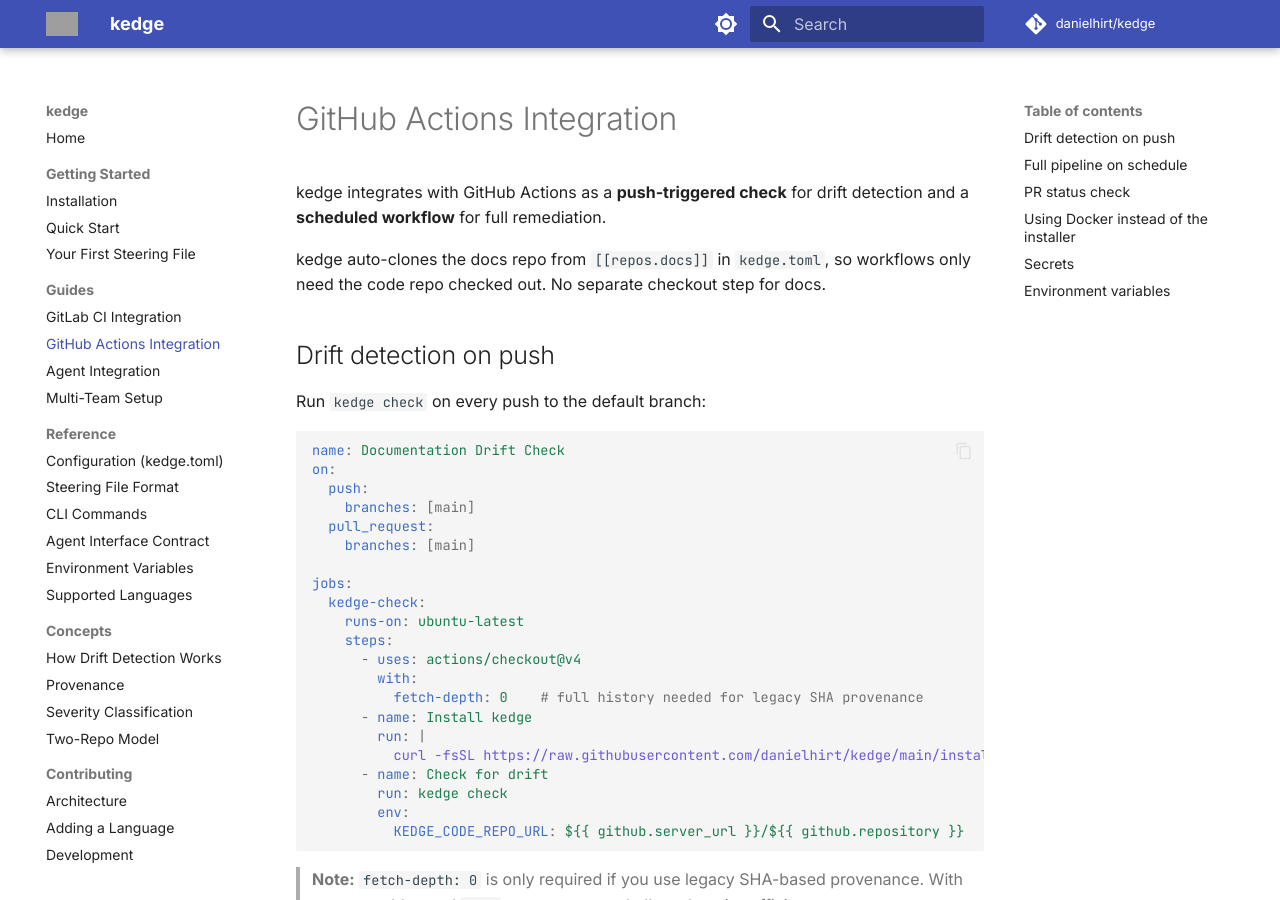
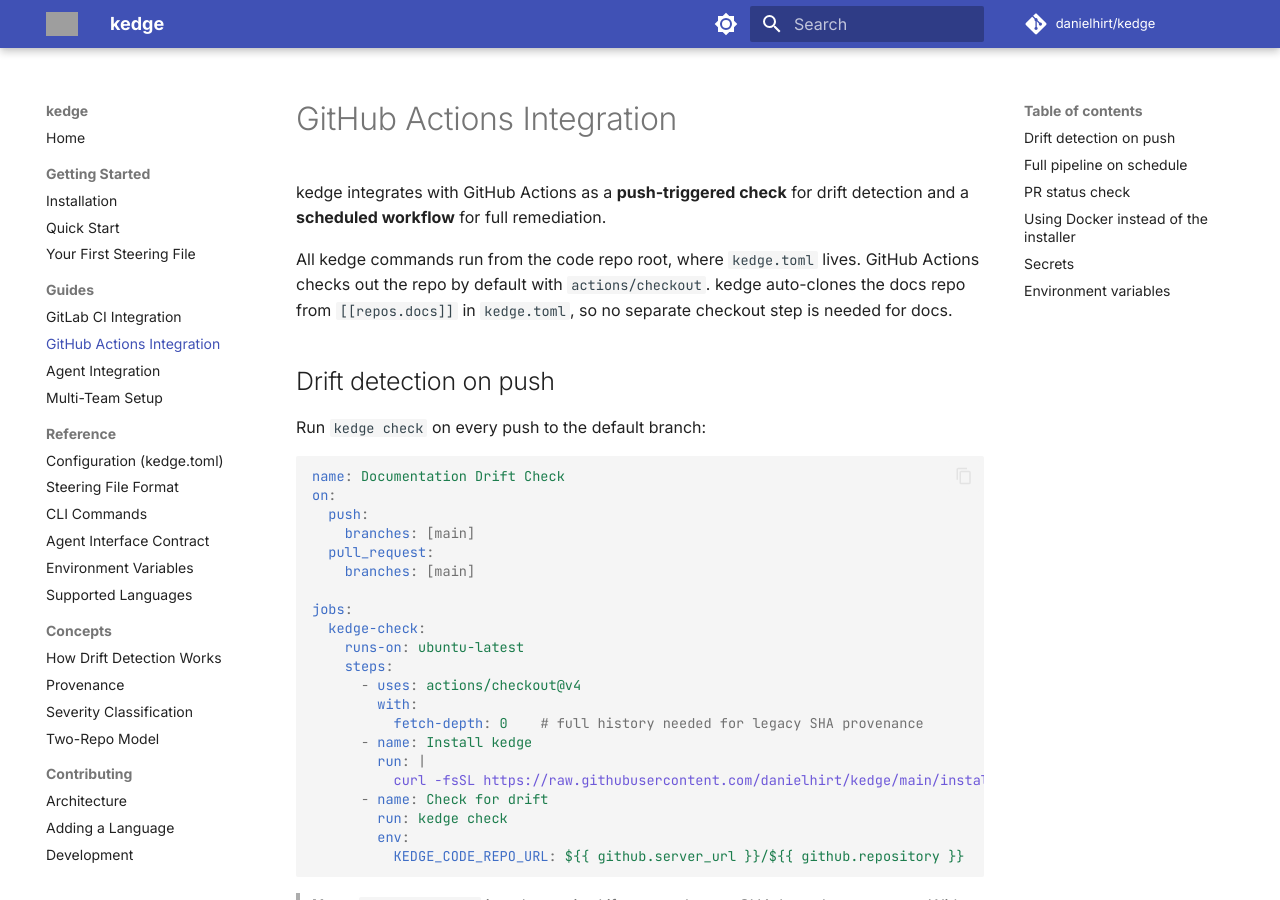
Before and after one commit to danielhirt/kedge, an MkDocs documentation site: the page built from docs/guides/ci-github-actions.md, in a window 1280 px wide and 900 px high. Built offline with MkDocs 1.6.1 and Material for MkDocs 9.7.7, drawn with Linux system fonts in a browser that asks for light colours; comment, search, counter and statistics services are not loaded; grey boxes are pictures that could not be loaded.

Commit message:
State explicitly that kedge runs from the code repo root in CI guides

```diff
--- a/docs/guides/ci-github-actions.md
+++ b/docs/guides/ci-github-actions.md
@@ -2,7 +2,7 @@
 
 kedge integrates with GitHub Actions as a **push-triggered check** for drift detection and a **scheduled workflow** for full remediation.
 
-kedge auto-clones the docs repo from `[[repos.docs]]` in `kedge.toml`, so workflows only need the code repo checked out. No separate checkout step for docs.
+All kedge commands run from the code repo root, where `kedge.toml` lives. GitHub Actions checks out the repo by default with `actions/checkout`. kedge auto-clones the docs repo from `[[repos.docs]]` in `kedge.toml`, so no separate checkout step is needed for docs.
 
 ## Drift detection on push
 
```
Also changed, not shown: docs/guides/ci-gitlab.md (+1 -1 lines).
